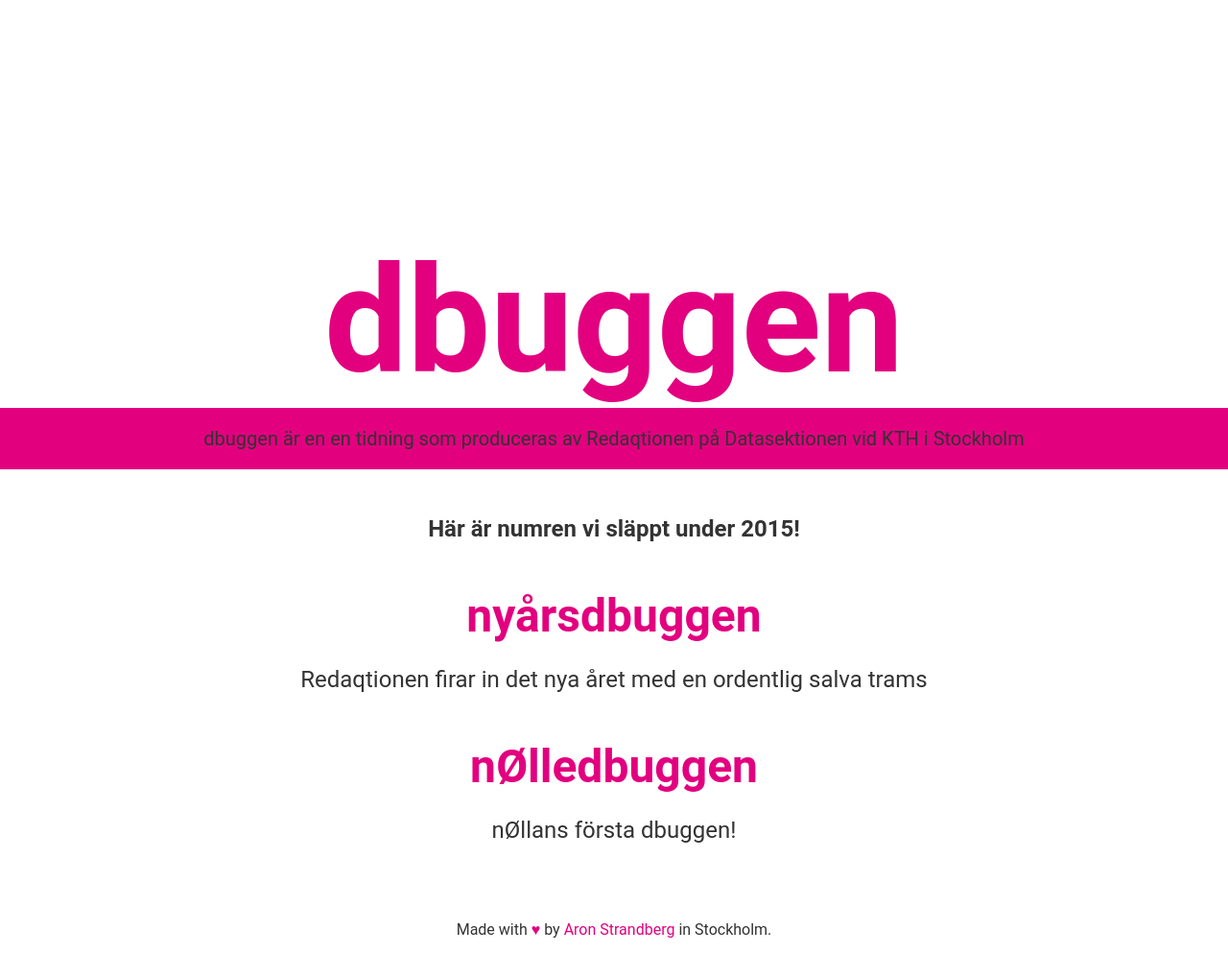
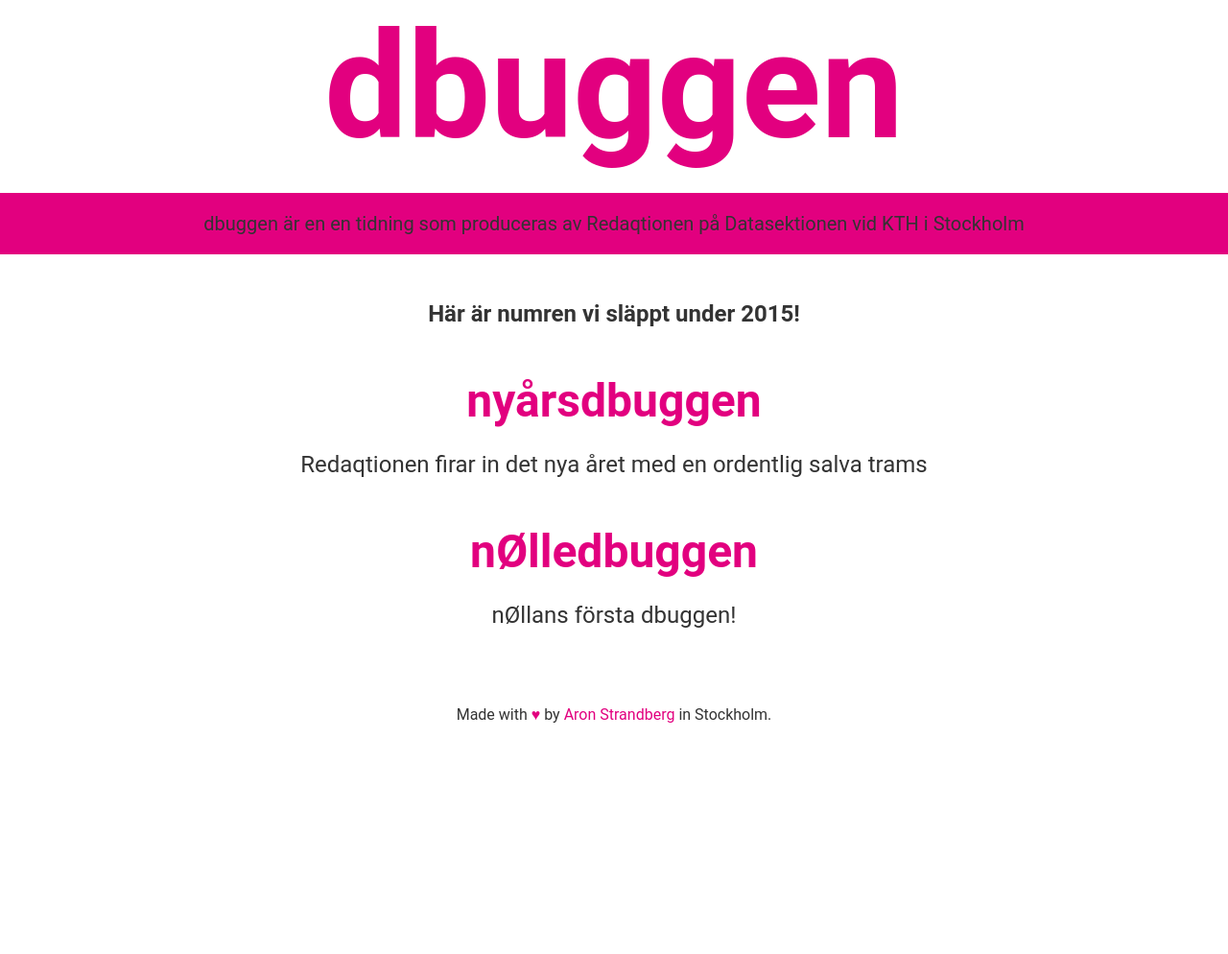
Before and after one commit to datasektionen/dbuggen, a Jekyll site: the page built from index.html, in a window 1280 px wide. Shown: the whole page at 96% size. Built offline with Jekyll 4.4.1, drawn with Linux system fonts in a browser that asks for light colours; after the commit the page ends 900 px from its top, so only the background shows below that.

Commit message:
Small layout fixes

```diff
--- a/_sass/_layout.scss
+++ b/_sass/_layout.scss
@@ -43,21 +43,19 @@
 .site-header {
   margin: 0 auto 2em;
   p {
-    margin: auto;
+    margin: 1em auto;
     padding: 1em;
   }
   h1 {
     width: 100%;
-    // padding: 10vh 0;
-  }
-  .logo {
-    padding-top: 10vh;
+    margin: auto;
   }
   .logo.header-image {
-    padding-bottom: 10vh;
-    color: #fff;
-    p, h1 {
+    padding-top: 20vh;
+    padding-bottom: 20vh;
+    h1 {
       background-color: rgba(33, 33, 33, .75);
+      padding: 25px 0;
     }
   }
   .header-image {
@@ -66,3 +64,15 @@
     background-repeat: no-repeat;
   }
 }
+
+.two-columns {
+  columns: 2 500px;
+  column-cap: 1em;
+  column-rule: 1px dotted #ccc;
+}
+
+.colophon {
+  @media print {
+    display: none;
+  }
+}
```
